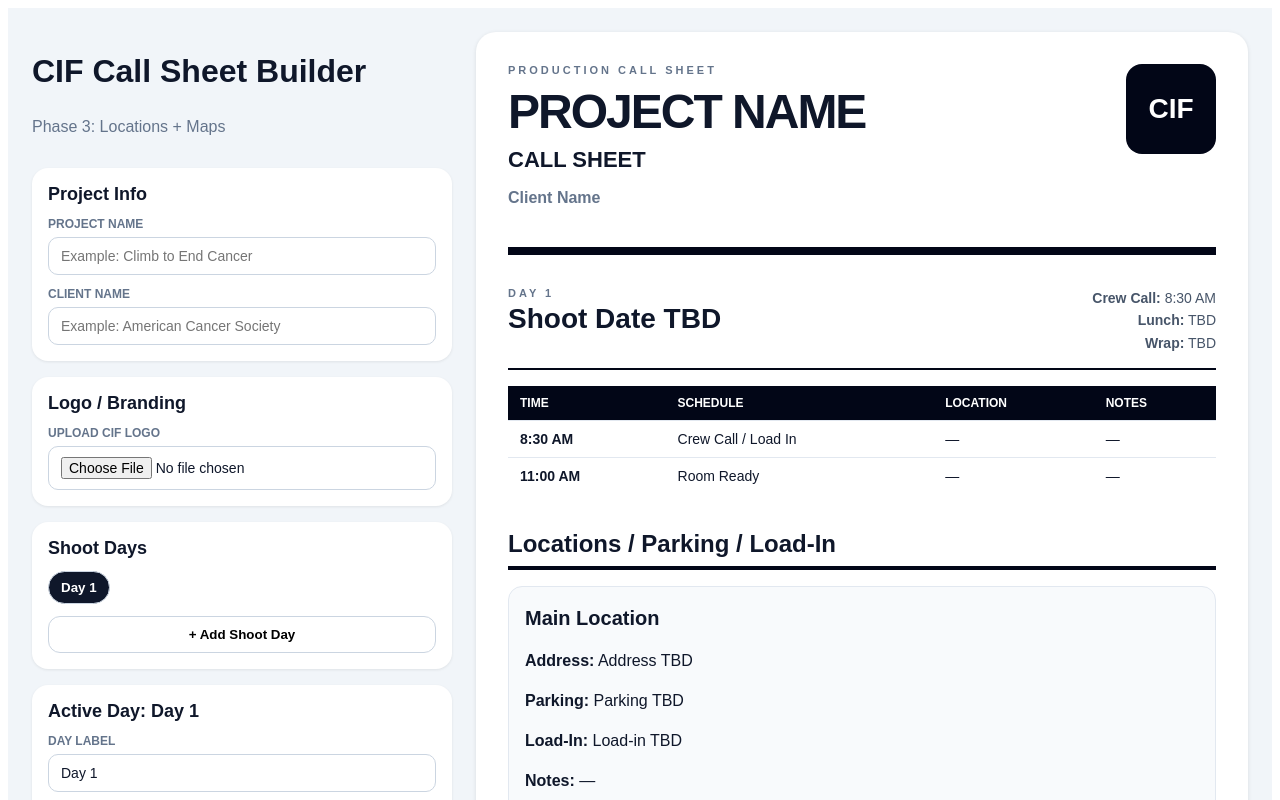
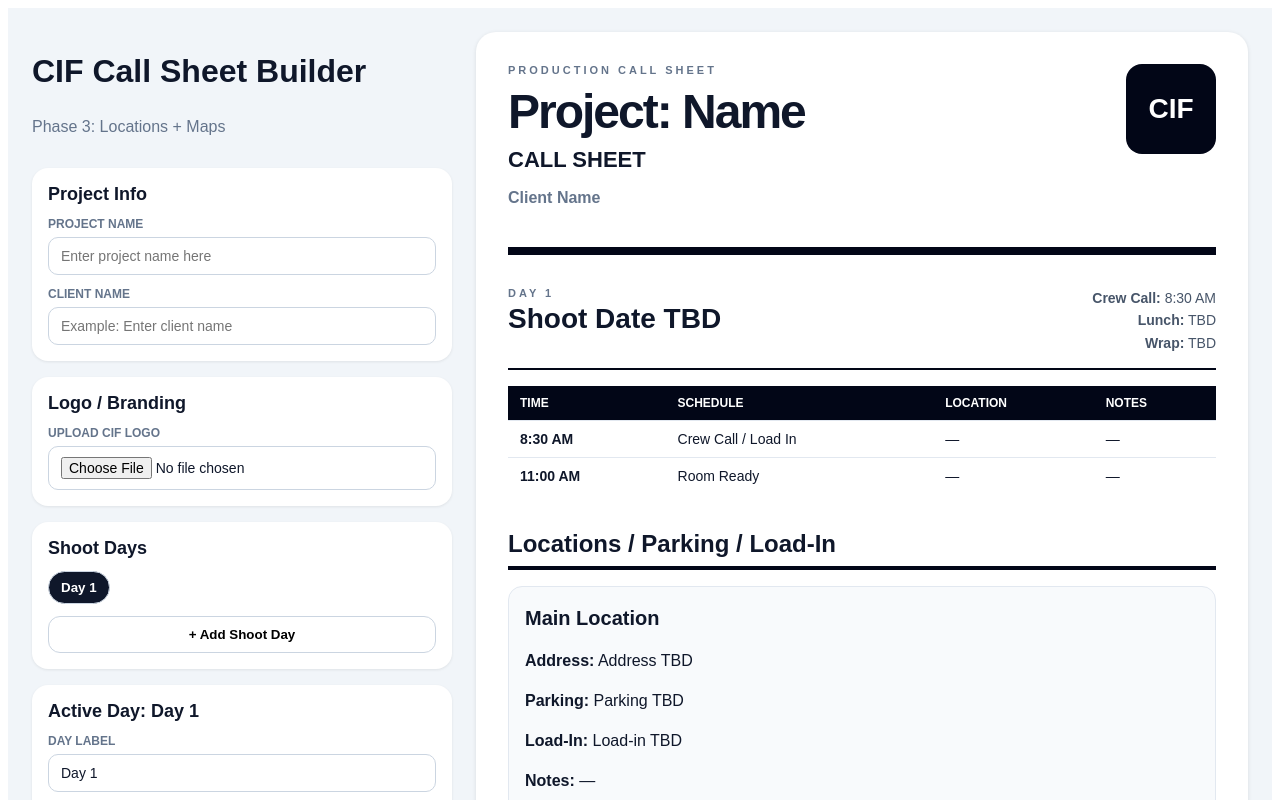
Before and after one commit to Innesrod/call-sheet-app, a React (Vite) app: page / in a window 1280 px wide. Shown: the top 800 px of the page. Built offline with nearby package versions, Linux system fonts and the light colour scheme.

Commit message:
Update App.jsx

```diff
--- a/src/App.jsx
+++ b/src/App.jsx
@@ -260,13 +260,14 @@ const clearLogo = () => {
             label="Project Name"
             value={projectName}
             onChange={setProjectName}
-            placeholder="Example: Climb to End Cancer"
+            placeholder="Enter project name here"
+
           />
           <Input
             label="Client Name"
             value={clientName}
             onChange={setClientName}
-            placeholder="Example: American Cancer Society"
+            placeholder="Example: Enter client name"
           />
         </Section>
 
@@ -567,7 +568,7 @@ const clearLogo = () => {
           <div>
             <div style={styles.eyebrow}>Production Call Sheet</div>
             <h1 style={styles.previewTitle}>
-  {projectName || "PROJECT NAME"}
+  Project: {projectName || "Name"}
 </h1>
             <h2 style={styles.projectTitle}>CALL SHEET</h2>
             <p style={styles.clientText}>{clientName || "Client Name"}</p>
```
